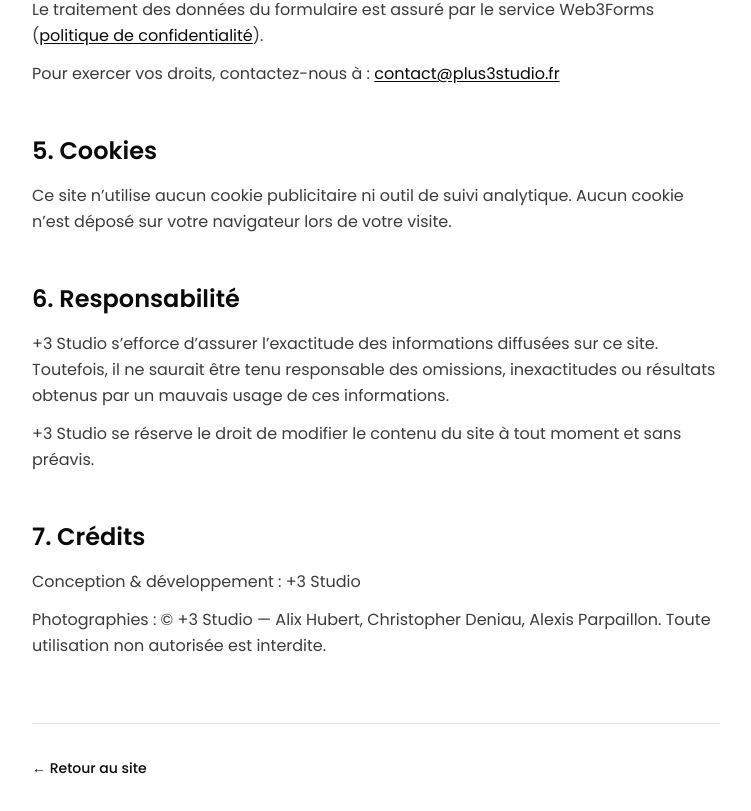
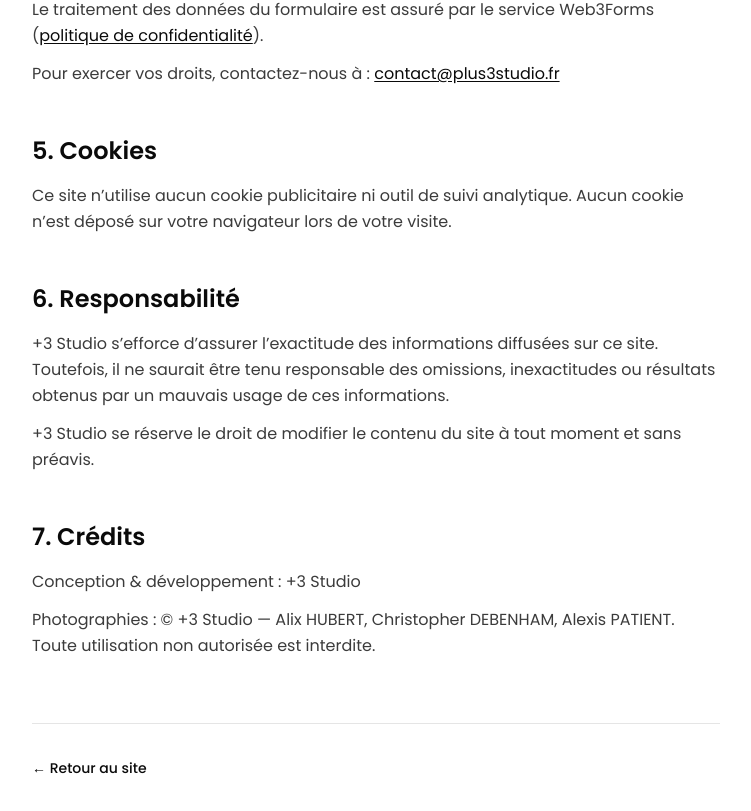
Before and after one commit to alixhub86/plus3-studio, a Next.js app: page /mentions-legales in a window 1280 px wide. Shown: the part 1619-2430 px from the top of the page, without its empty margins (264-1015 px from the left). Built offline with nearby package versions, Linux system fonts and the light colour scheme.

Commit message:
Fix names in mentions légales
Co-Authored-By: Claude Opus 4.6 <noreply@anthropic.com>

```diff
--- a/src/app/mentions-legales/page.tsx
+++ b/src/app/mentions-legales/page.tsx
@@ -43,7 +43,7 @@ export default function MentionsLegales() {
                 freelances
               </li>
               <li>
-                <strong>Responsable de la publication :</strong> Alix Hubert
+                <strong>Responsable de la publication :</strong> Alix HUBERT
               </li>
               <li>
                 <strong>Email :</strong>{" "}
@@ -186,8 +186,8 @@ export default function MentionsLegales() {
               Conception &amp; d&eacute;veloppement : +3 Studio
             </p>
             <p>
-              Photographies : &copy; +3 Studio &mdash; Alix Hubert, Christopher
-              Deniau, Alexis Parpaillon. Toute utilisation non autoris&eacute;e
+              Photographies : &copy; +3 Studio &mdash; Alix HUBERT, Christopher
+              DEBENHAM, Alexis PATIENT. Toute utilisation non autoris&eacute;e
               est interdite.
             </p>
           </section>
```
